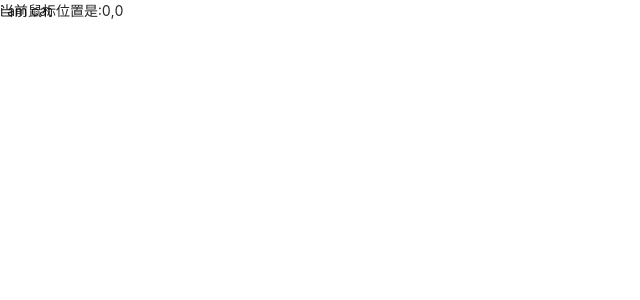
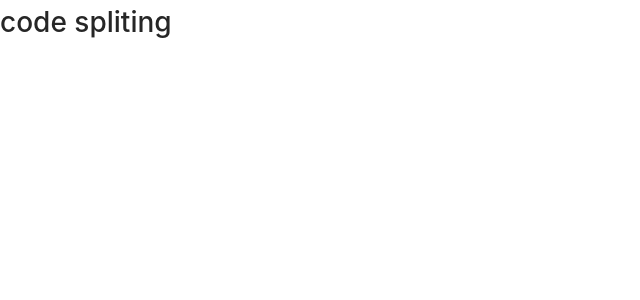
Before and after one commit to chengfengfengwang/learn-react, a React (Create React App) app: page / in a window 1280 px wide. Shown: the top 300 px of the page, without its empty margins (0-640 px from the left). Built offline with nearby package versions, Linux system fonts and the light colour scheme.

Commit message:
异步组件

```diff
--- a/src/App.tsx
+++ b/src/App.tsx
@@ -3,13 +3,16 @@ import TestState from './components/testState';
 import TestRefs from './components/testRefs';
 import UseMytable from './components/MyTable/UseMytable';
 import RenderProps from './components/renderProps/useMouseRenderProps'
+import CodeSpliting from './components/codeSpliting/index'
+
 function App() {
   return (
     <div>
       {/* <UseMytable />
       <TestState />
       <TestRefs /> */}
-      <RenderProps />
+      {/* <RenderProps /> */}
+      <CodeSpliting />
     </div>
   );
 }
--- /dev/null
+++ b/src/components/codeSpliting/commonComponent.tsx
@@ -0,0 +1,4 @@
+const Fn = () => {
+    return <h1>code spliting</h1>
+}
+export default Fn
--- /dev/null
+++ b/src/components/codeSpliting/index.tsx
@@ -0,0 +1,12 @@
+import React, { Suspense } from "react"
+
+// import Fn from './commonComponent';
+// 打包后commonComponent会被分割成一个单独的component文件，异步加载
+const DynamicComponent = React.lazy(() => import('./commonComponent'))
+
+const CodeSpliting = () => {
+    return <Suspense fallback={<div>Loading...</div>}>
+        <DynamicComponent />
+    </Suspense>
+}
+export default CodeSpliting
--- a/src/components/renderProps/mouse.tsx
+++ b/src/components/renderProps/mouse.tsx
@@ -1,6 +1,6 @@
 import React from "react";
-
-class MouseTracker extends React.Component<{render: (position:{x: number, y: number})=>{}}, {x: number, y: number}> {
+import {CatFn} from './useMouseRenderProps'
+class MouseTracker extends React.Component<{render: CatFn}, {x: number, y: number}> {
     constructor(props: any) {
         super(props);
         this.state = {
--- a/src/components/renderProps/useMouseRenderProps.tsx
+++ b/src/components/renderProps/useMouseRenderProps.tsx
@@ -1,9 +1,11 @@
 import React from 'react';
 import MouseTracker from './mouse'
+export type CatFn = ({ x, y }: {x?: number, y?: number}) => JSX.Element
+const Cat: CatFn =  ({x, y}) => <div style={{position: 'absolute', left: x, top: y}}>i am cat</div>;
 
-const Cat = ({x = 100, y = 200}: {x?: number, y?: number}) => {
-    return <div style={{position: 'absolute', left: x, top: y}}>i am cat</div>
-}
+// const Cat:(param: {x?: number, y?: number}): Element = ({x = 100, y = 200}) => {
+//     return <div style={{position: 'absolute', left: x, top: y}}>i am cat</div>
+// }
 class useMouseTracker extends React.Component {
     render() {
         return <MouseTracker render={(position) => <Cat {...position}></Cat>}></MouseTracker>
```
Also changed, not shown: 1 other file (tests, documents, lock files or other folders).
